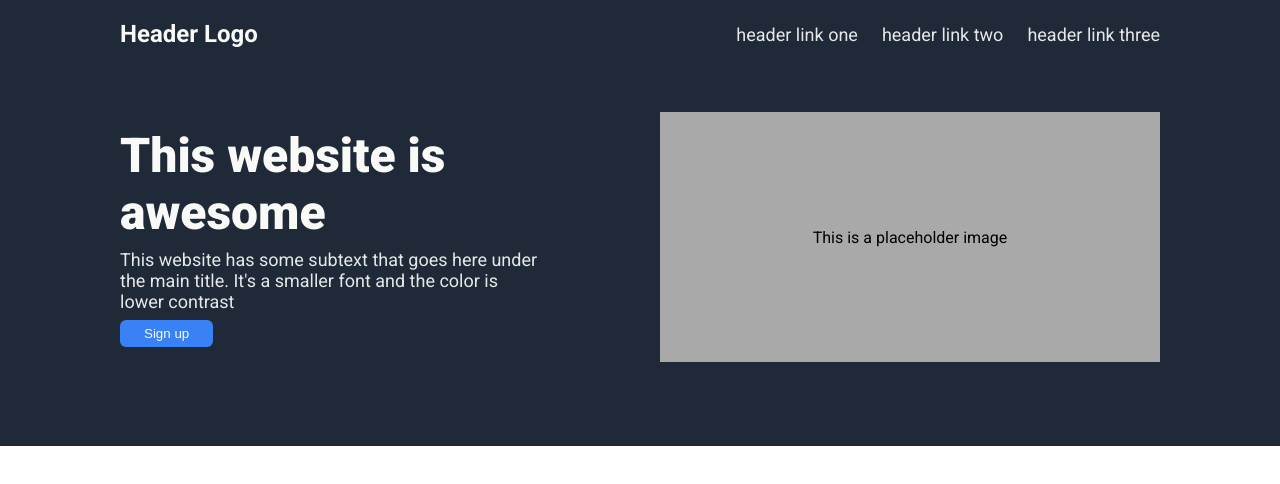
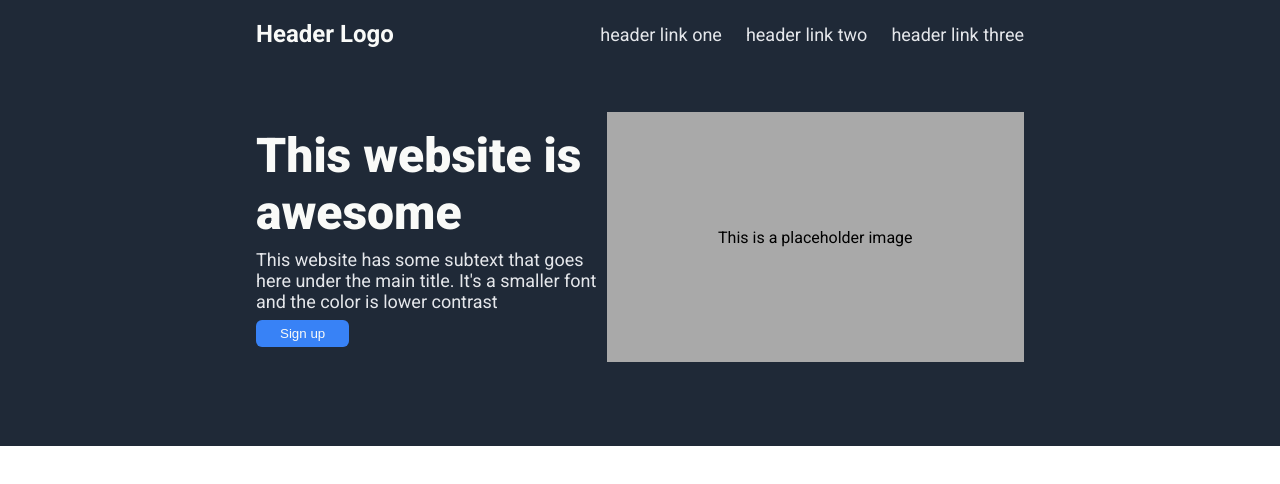
Before and after one commit to iTreykwondo/odin-landing-page, a plain HTML site: page index.html in a window 1280 px wide. Drawn offline with Linux system fonts and the light colour scheme.

Commit message:
style(header): increase padding for consistent spacing

```diff
--- a/styles.css
+++ b/styles.css
@@ -14,7 +14,7 @@ body {
 
 .header {
   background-color: #1f2937;
-  padding: 20px 120px;
+  padding: 20px 256px;
 }
 
 .header .logo {
```
